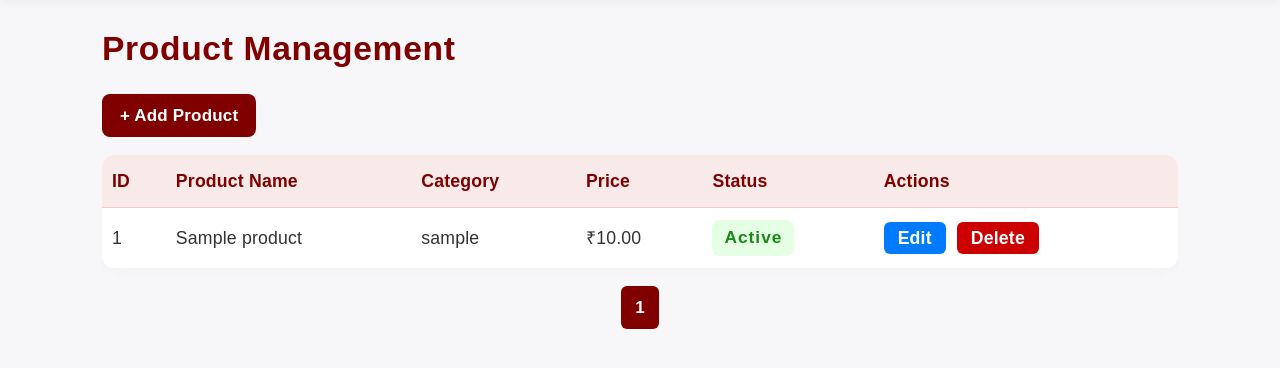
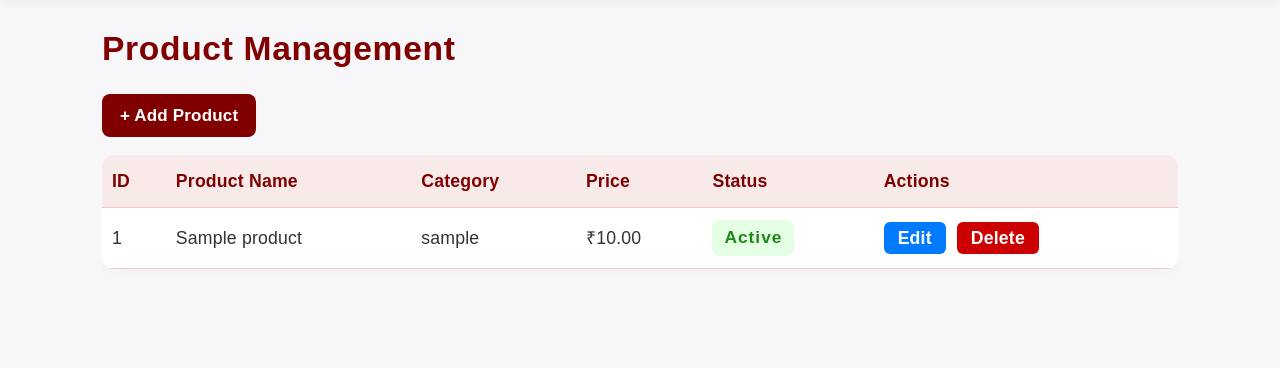
Before and after one commit to nikhileshwarnilee/vishnusudarshana, a PHP site: page /admin/products/index.php in a window 1280 px wide. Shown: the part 62-430 px from the top of the page. Run offline with PHP 8.4, Linux system fonts and the light colour scheme; tables that the repository leaves empty or names only in its code hold one stand-in row (values such as "Sample post").

Commit message:
Refactor product management: implement AJAX-based product loading and pagination, and remove direct DB queries from the frontend

```diff
--- a/admin/products/index.php
+++ b/admin/products/index.php
@@ -1,23 +1,5 @@
 <?php
-require_once __DIR__ . '/../../config/db.php';
-
-$categoryNames = [
-    'birth-child' => 'Birth & Child Services',
-    'marriage-matching' => 'Marriage & Matching',
-    'astrology-consultation' => 'Astrology Consultation',
-    'muhurat-event' => 'Muhurat & Event Guidance',
-    'pooja-vastu-enquiry' => 'Pooja, Ritual & Vastu Enquiry',
-];
-
-$page = isset($_GET['page']) ? max(1, (int)$_GET['page']) : 1;
-$perPage = 10;
-$countStmt = $pdo->query("SELECT COUNT(*) FROM products");
-$total_products = (int)$countStmt->fetchColumn();
-$total_pages = max(1, ceil($total_products / $perPage));
-$offset = ($page - 1) * $perPage;
-$stmt = $pdo->prepare("SELECT * FROM products ORDER BY id DESC LIMIT $perPage OFFSET $offset");
-$stmt->execute();
-$products = $stmt->fetchAll(PDO::FETCH_ASSOC);
+// No DB logic here, all handled via AJAX
 ?>
 <!DOCTYPE html>
 <html lang="en">
@@ -42,10 +24,34 @@
     .status-badge { padding: 4px 12px; border-radius: 8px; font-weight: 600; font-size: 0.98em; display: inline-block; min-width: 80px; text-align: center; }
     .status-completed { background: #e5ffe5; color: #1a8917; }
     .status-cancelled { background: #ffeaea; color: #c00; }
-    .pagination { margin: 18px 0; text-align: center; }
-    .pagination a { display:inline-block;padding:8px 14px;margin:0 2px;border-radius:6px;background:#f9eaea;color:#800000;font-weight:600;text-decoration:none; }
-    .pagination a.active { background:#800000;color:#fff; }
-    .pagination span { padding:8px 6px; }
+    .pagination {
+        display: flex;
+        gap: 8px;
+        justify-content: center;
+        margin: 18px 0;
+        flex-wrap: wrap;
+    }
+    .pagination a,
+    .pagination span {
+        padding: 6px 12px;
+        border-radius: 6px;
+        border: 1px solid #ccc;
+        background: #fff;
+        cursor: pointer;
+        font-weight: 600;
+        text-decoration: none;
+        display: inline-block;
+        color: #333;
+    }
+    .pagination .page-link.current {
+        background: #800000;
+        color: #fff;
+        border-color: #800000;
+    }
+    .pagination .page-link.disabled {
+        opacity: 0.4;
+        cursor: not-allowed;
+    }
     @media (max-width: 700px) {
         .admin-container { padding: 12px 2px; }
         .service-table th, .service-table td { padding: 10px 6px; font-size: 0.97em; }
@@ -72,58 +78,98 @@
                 <th>Actions</th>
             </tr>
         </thead>
-        <tbody>
-        <?php foreach ($products as $product): ?>
-            <tr>
-                <td><?php echo $product['id']; ?></td>
-                <td><?php echo htmlspecialchars($product['product_name']); ?></td>
-                <td><?php echo $categoryNames[$product['category_slug']] ?? $product['category_slug']; ?></td>
-                <td>₹<?php echo number_format($product['price'], 2); ?></td>
-                <td>
-                    <span class="status-badge <?php echo $product['is_active'] ? 'status-completed' : 'status-cancelled'; ?>">
-                        <?php echo $product['is_active'] ? 'Active' : 'Inactive'; ?>
-                    </span>
-                </td>
-                <td>
-                    <a href="edit.php?id=<?php echo $product['id']; ?>" class="action-btn">Edit</a>
-                    <a href="delete.php?id=<?php echo $product['id']; ?>" class="action-btn delete" onclick="return confirm('Delete this product?');">Delete</a>
-                </td>
-            </tr>
-        <?php endforeach; ?>
+        <tbody id="productTableBody">
+        <!-- AJAX loaded rows -->
         </tbody>
     </table>
-    <div class="pagination">
-        <?php
-        $maxPagesToShow = 7;
-        $startPage = max(1, $page - 2);
-        $endPage = min($total_pages, $page + 2);
-        if ($startPage > 1) {
-            echo '<a href="#" class="page-link" data-page="1">1</a>';
-            if ($startPage > 2) echo '<span>...</span>';
-        }
-        for ($i = $startPage; $i <= $endPage; $i++) {
-            echo '<a href="#" class="page-link' . ($i == $page ? ' active' : '') . '" data-page="' . $i . '">' . $i . '</a>';
-        }
-        if ($endPage < $total_pages) {
-            if ($endPage < $total_pages - 1) echo '<span>...</span>';
-            echo '<a href="#" class="page-link" data-page="' . $total_pages . '">' . $total_pages . '</a>';
-        }
-        ?>
-    </div>
+    <div id="pagination" class="pagination"></div>
     </div>
     </div>
 </div>
 <script>
-function loadProductsAjax(page) {
-    $.get(window.location.pathname, { page: page, ajax: 1 }, function(res) {
-        var html = $(res).find('#productsAjaxResult').html();
-        $('#productsAjaxResult').html(html);
-    });
+// Debounce helper
+function debounce(fn, delay) {
+    let timer = null;
+    return function(...args) {
+        clearTimeout(timer);
+        timer = setTimeout(() => fn.apply(this, args), delay);
+    };
 }
-$(document).on('click', '.page-link', function(e) {
-    e.preventDefault();
-    var page = $(this).data('page');
-    loadProductsAjax(page);
+
+document.addEventListener('DOMContentLoaded', function() {
+    const tableBody = document.getElementById('productTableBody');
+    const paginationContainer = document.getElementById('pagination');
+    let paginationState = { totalPages: 1, currentPage: 1 };
+
+    function loadTable(page = 1) {
+        fetch('ajax_list.php?page=' + page)
+            .then(r => r.text())
+            .then(html => {
+                const { rowsHtml, pagination } = parsePagination(html);
+                tableBody.innerHTML = rowsHtml;
+                if (pagination) {
+                    paginationState = pagination;
+                }
+                renderPagination();
+            });
+    }
+
+    function parsePagination(html) {
+        let pagination = null;
+        const scriptMatch = html.match(/<script[^>]*>[\s\S]*?<\/script>/i);
+        if (scriptMatch) {
+            const objMatch = scriptMatch[0].match(/window\.ajaxPagination\s*=\s*({[\s\S]*?})/);
+            if (objMatch && objMatch[1]) {
+                try {
+                    pagination = Function('return ' + objMatch[1])();
+                } catch (e) {}
+            }
+            html = html.replace(scriptMatch[0], '');
+        }
+        return { rowsHtml: html, pagination };
+    }
+
+    function renderPagination() {
+        const totalPages = Math.max(1, paginationState.totalPages || 1);
+        const currentPage = Math.max(1, Math.min(paginationState.currentPage || 1, totalPages));
+        let html = '';
+        if (totalPages <= 1) {
+            paginationContainer.innerHTML = '';
+            return;
+        }
+        // Prev
+        if (currentPage > 1) {
+            html += '<a href="#" class="page-link" data-page="' + (currentPage - 1) + '">&laquo; Previous</a> ';
+        } else {
+            html += '<span class="page-link disabled">&laquo; Previous</span> ';
+        }
+        // Page numbers
+        for (let i = 1; i <= totalPages; i++) {
+            if (i === currentPage) {
+                html += '<span class="page-link current">' + i + '</span> ';
+            } else {
+                html += '<a href="#" class="page-link" data-page="' + i + '">' + i + '</a> ';
+            }
+        }
+        // Next
+        if (currentPage < totalPages) {
+            html += '<a href="#" class="page-link" data-page="' + (currentPage + 1) + '">Next &raquo;</a>';
+        } else {
+            html += '<span class="page-link disabled">Next &raquo;</span>';
+        }
+        paginationContainer.innerHTML = html;
+        paginationContainer.querySelectorAll('.page-link[data-page]').forEach(link => {
+            link.addEventListener('click', function(e) {
+                e.preventDefault();
+                const targetPage = parseInt(link.getAttribute('data-page'), 10) || 1;
+                paginationState.currentPage = targetPage;
+                loadTable(targetPage);
+            });
+        });
+    }
+
+    // Initial load
+    loadTable(1);
 });
 </script>
 </body>
```
Also changed, not shown: admin/products/ajax_list.php (added, +44 -0 lines), admin/services/ajax_list.php (+1 -24 lines).
